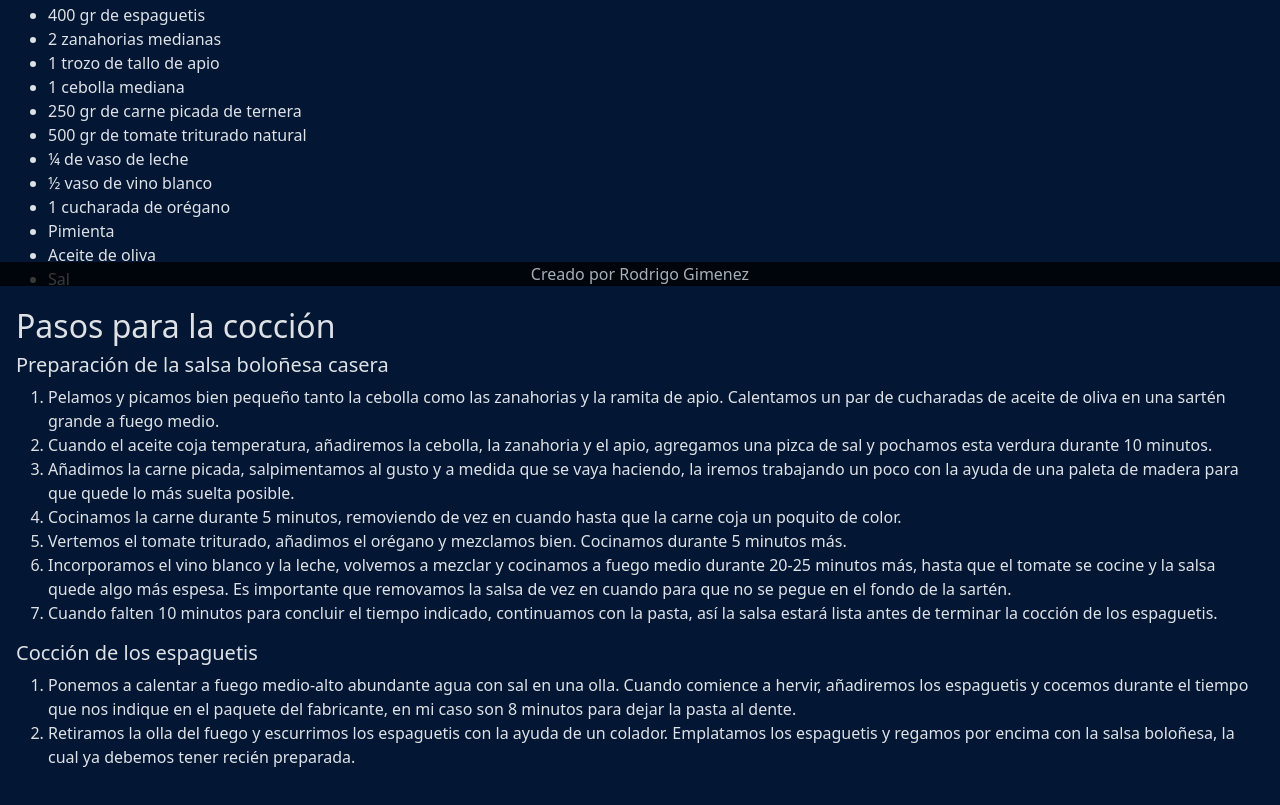
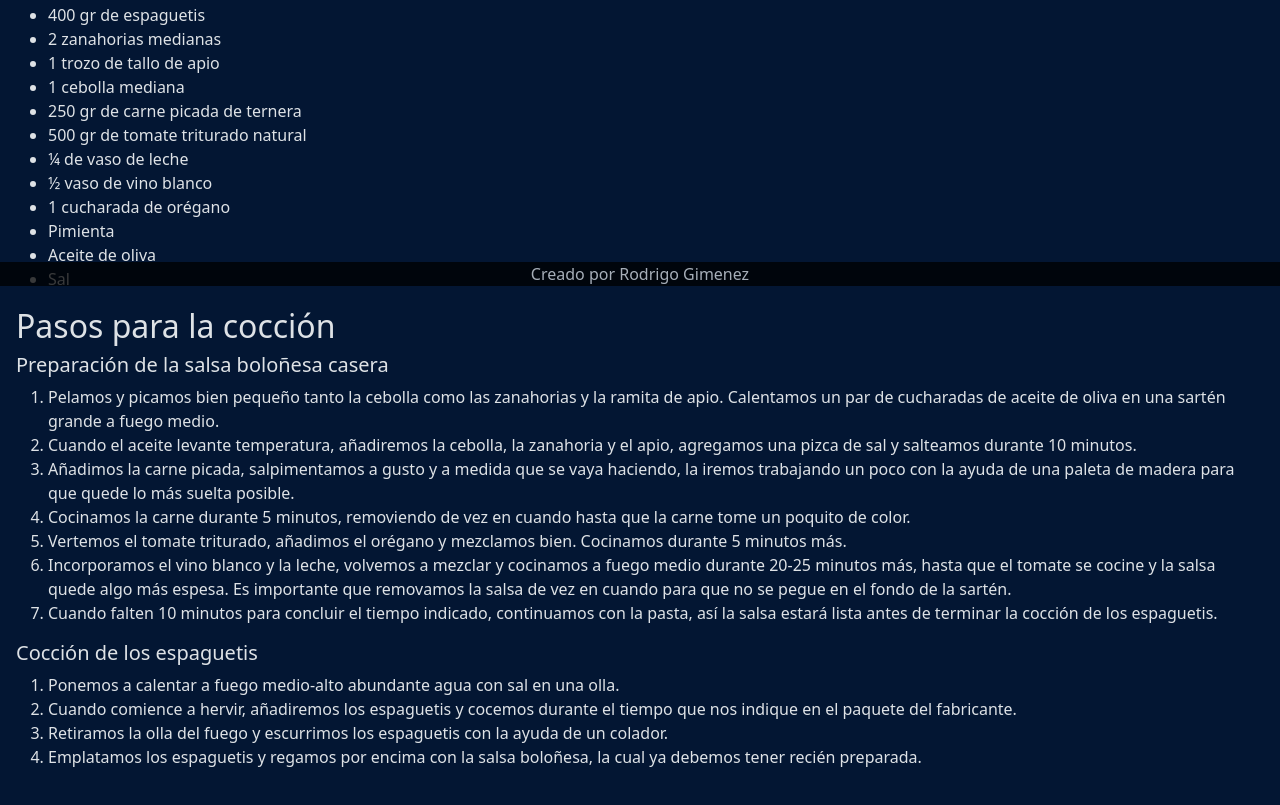
Before and after one commit to moradan/recetas, a website: page receta-fideos.html in a window 1280 px wide. Shown: the part 514-1319 px from the top of the page. Drawn offline with nearby package versions, Linux system fonts and the light colour scheme.

Commit message:
corregi la estructura de los pasos de la receta

```diff
--- a/receta-fideos.html
+++ b/receta-fideos.html
@@ -71,9 +71,9 @@
                 <h5>Preparación de la salsa boloñesa casera</h5>
                 <ol>
                     <li>Pelamos y picamos bien pequeño tanto la cebolla como las zanahorias y la ramita de apio. Calentamos un par de cucharadas de aceite de oliva en una sartén grande a fuego medio.</li>
-                    <li>Cuando el aceite coja temperatura, añadiremos la cebolla, la zanahoria y el apio, agregamos una pizca de sal y pochamos esta verdura durante 10 minutos.</li>
-                    <li>Añadimos la carne picada, salpimentamos al gusto y a medida que se vaya haciendo, la iremos trabajando un poco con la ayuda de una paleta de madera para que quede lo más suelta posible.</li>
-                    <li>Cocinamos la carne durante 5 minutos, removiendo de vez en cuando hasta que la carne coja un poquito de color.</li>
+                    <li>Cuando el aceite levante temperatura, añadiremos la cebolla, la zanahoria y el apio, agregamos una pizca de sal y salteamos durante 10 minutos.</li>
+                    <li>Añadimos la carne picada, salpimentamos a gusto y a medida que se vaya haciendo, la iremos trabajando un poco con la ayuda de una paleta de madera para que quede lo más suelta posible.</li>
+                    <li>Cocinamos la carne durante 5 minutos, removiendo de vez en cuando hasta que la carne tome un poquito de color.</li>
                     <li>Vertemos el tomate triturado, añadimos el orégano y mezclamos bien. Cocinamos durante 5 minutos más.</li>
                     <li>Incorporamos el vino blanco y la leche, volvemos a mezclar y cocinamos a fuego medio durante 20-25 minutos más, hasta que el tomate se cocine y la salsa quede algo más espesa. Es importante que removamos la salsa de vez en cuando para que no se pegue en el fondo de la sartén.</li>
                     <li>Cuando falten 10 minutos para concluir el tiempo indicado, continuamos con la pasta, así la salsa estará lista antes de terminar la cocción de los espaguetis.</li>
@@ -81,8 +81,10 @@
                 </ol>
                 <h5>Cocción de los espaguetis</h5>
                 <ol>
-                    <li>Ponemos a calentar a fuego medio-alto abundante agua con sal en una olla. Cuando comience a hervir, añadiremos los espaguetis y cocemos durante el tiempo que nos indique en el paquete del fabricante, en mi caso son 8 minutos para dejar la pasta al dente.</li>
-                    <li>Retiramos la olla del fuego y escurrimos los espaguetis con la ayuda de un colador. Emplatamos los espaguetis y regamos por encima con la salsa boloñesa, la cual ya debemos tener recién preparada.</li>
+                    <li>Ponemos a calentar a fuego medio-alto abundante agua con sal en una olla.</li>
+                    <li>Cuando comience a hervir, añadiremos los espaguetis y cocemos durante el tiempo que nos indique en el paquete del fabricante.</li>
+                    <li>Retiramos la olla del fuego y escurrimos los espaguetis con la ayuda de un colador.</li>
+                    <li>Emplatamos los espaguetis y regamos por encima con la salsa boloñesa, la cual ya debemos tener recién preparada.</li>
                 </ol>
             </div>
         </div>
```
